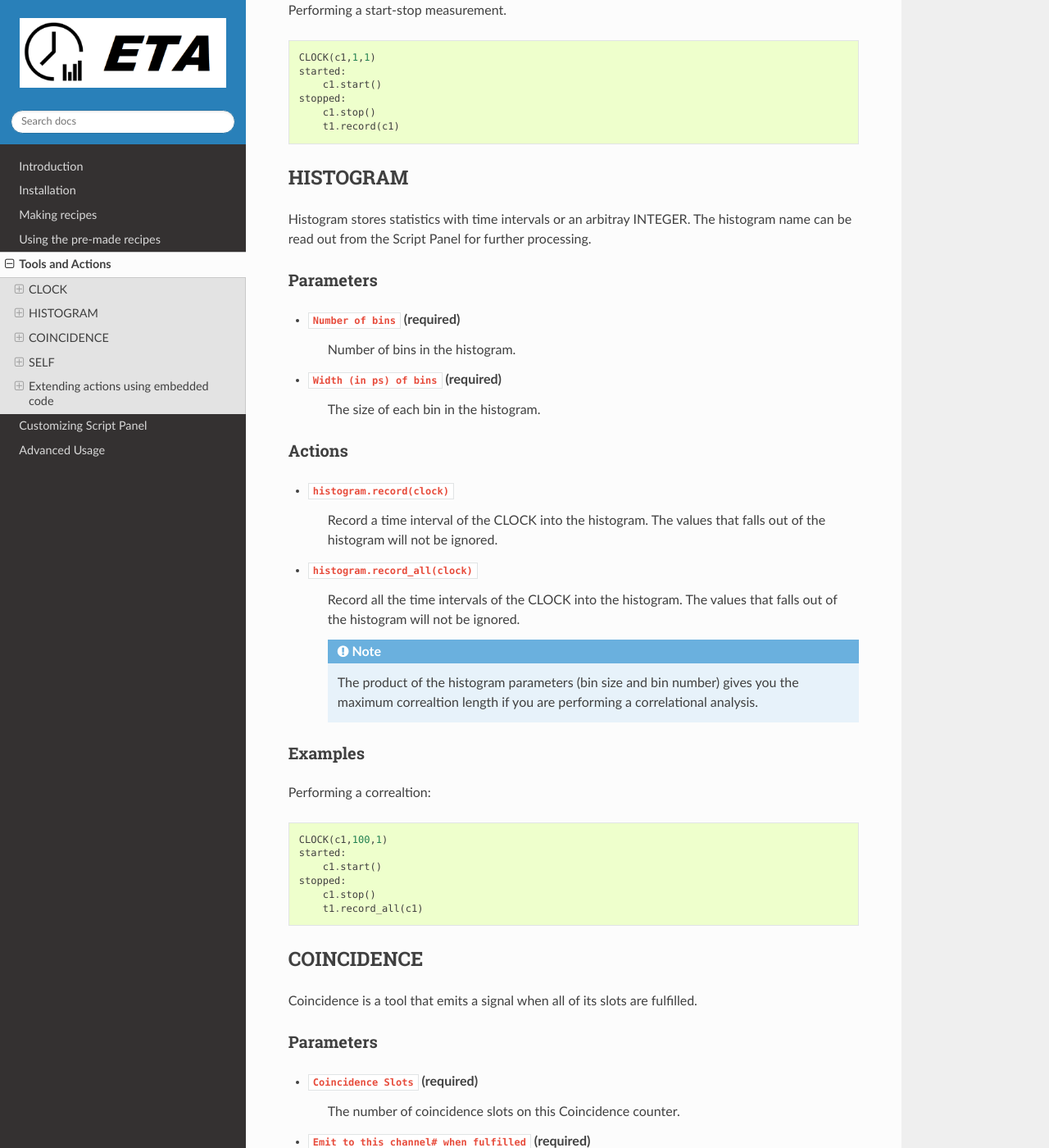
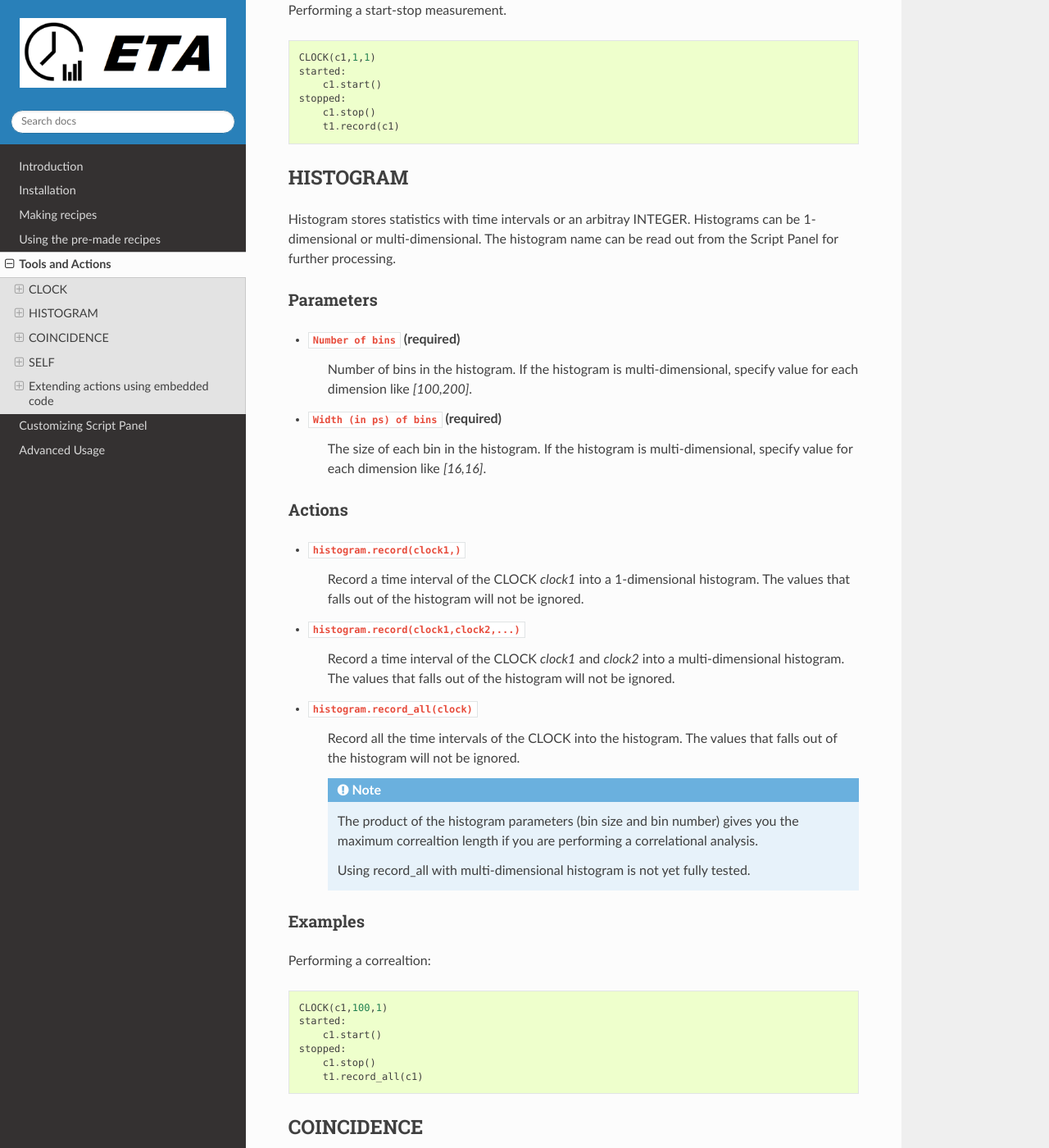
Before and after one commit to timetag/timetag.github.io, a Sphinx documentation site: the page built from docs/actions.rst, in a window 1280 px wide and 1400 px high, scrolled down 1524 px. Shown: the whole window at 82% size. Built offline with Sphinx 7.4.7 and the Read the Docs theme 2.0.0, drawn with Linux system fonts in a browser that asks for light colours.

Commit message:
multi-dimensional histogram

```diff
--- a/docs/actions.rst
+++ b/docs/actions.rst
@@ -63,24 +63,27 @@ Performing a start-stop measurement.
 
 HISTOGRAM
 ------------------------------
-Histogram stores statistics with time intervals or an arbitray INTEGER. The histogram name can be read out from the Script Panel for further processing.
+Histogram stores statistics with time intervals or an arbitray INTEGER. Histograms can be 1-dimensional or multi-dimensional.
+The histogram name can be read out from the Script Panel for further processing.
 
 Parameters
 ......
 
 - ``Number of bins`` (required)
-    Number of bins in the histogram.
+    Number of bins in the histogram. If the histogram is multi-dimensional, specify value for each dimension like `[100,200]`.
 
 - ``Width (in ps) of bins`` (required)
-    The size of each bin in the histogram.
+    The size of each bin in the histogram. If the histogram is multi-dimensional, specify value for each dimension like `[16,16]`.
 
 
 Actions
 ......
 
+- ``histogram.record(clock1,)``
+    Record a time interval of the CLOCK `clock1` into a 1-dimensional histogram. The values that falls out of the histogram will not be ignored.
 
-- ``histogram.record(clock)``
-    Record a time interval of the CLOCK into the histogram. The values that falls out of the histogram will not be ignored.
+- ``histogram.record(clock1,clock2,...)``
+    Record a time interval of the CLOCK `clock1` and `clock2` into a multi-dimensional histogram. The values that falls out of the histogram will not be ignored.
 
 - ``histogram.record_all(clock)``
     Record all the time intervals of the CLOCK into the histogram. The values that falls out of the histogram will not be ignored.
@@ -88,6 +91,7 @@ Actions
     .. note::
         The product of the histogram parameters (bin size and bin number) gives you the maximum correaltion length if you are performing a correlational analysis.
 
+        Using record_all with multi-dimensional histogram is not yet fully tested.
 
 Examples
 ......
```
